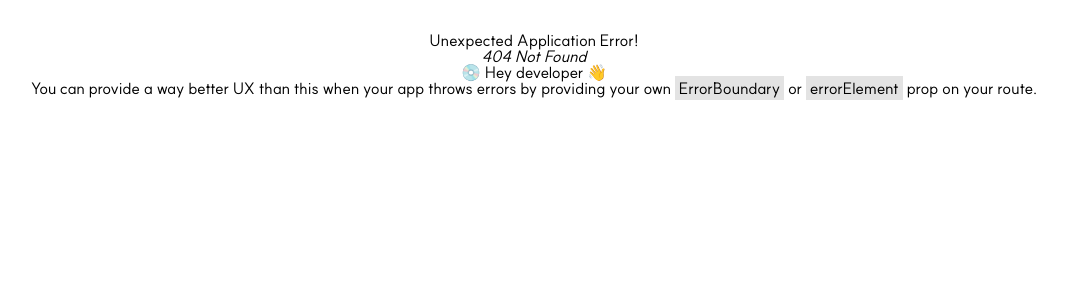
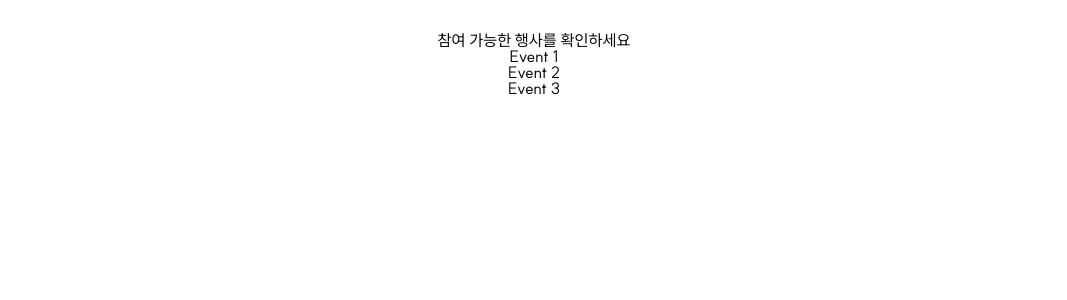
Before and after one commit to Nowdays-Goodnight-Cool-Niang/SharEv-Frontend, a React (Vite) app: page /events in a window 1280 px wide. Before the commit this address had no page. Shown: the top 300 px of the page, without its empty margins (106-1173 px from the left). Built offline with nearby package versions, Linux system fonts and the light colour scheme.

Commit message:
feat: 🎸 초기 페이지 라우팅

```diff
--- /dev/null
+++ b/src/pages/Event.tsx
@@ -0,0 +1,20 @@
+function Event() {
+  const events = [
+    { id: 1, name: 'Event 1', date: '2023-10-01' },
+    { id: 2, name: 'Event 2', date: '2023-10-15' },
+    { id: 3, name: 'Event 3', date: '2023-11-01' },
+  ];
+
+  return (
+    <main>
+      <h1>참여 가능한 행사를 확인하세요</h1>
+      <ul>
+        {events.map((event) => (
+          <li key={event.id}>{event.name}</li>
+        ))}
+      </ul>
+    </main>
+  );
+}
+
+export default Event;
--- /dev/null
+++ b/src/pages/EventDetail.tsx
@@ -0,0 +1,12 @@
+import Header from '../components/common/Header';
+
+function EventDetail() {
+  return (
+    <div>
+      <Header />
+      EventDetail
+    </div>
+  );
+}
+
+export default EventDetail;
--- /dev/null
+++ b/src/pages/Form.tsx
@@ -0,0 +1,12 @@
+import ButtonSecondary from '../components/common/ButtonSecondary';
+
+function Form() {
+  return (
+    <div>
+      <h1>프로필을 완성하세요</h1>
+      <ButtonSecondary />
+    </div>
+  );
+}
+
+export default Form;
--- a/src/pages/Home.tsx
+++ b/src/pages/Home.tsx
@@ -1,5 +1,14 @@
+import Button from '../components/common/ButtonPrimary';
+
 function Home() {
-  return <>home</>;
+  return (
+    <>
+      <h1>서비스명</h1>
+      <figure></figure>
+      <figcaption>서비스 한 줄 소개</figcaption>
+      <Button />
+    </>
+  );
 }
 
 export default Home;
```
Also changed, not shown: src/App.tsx (+15 -0 lines).
